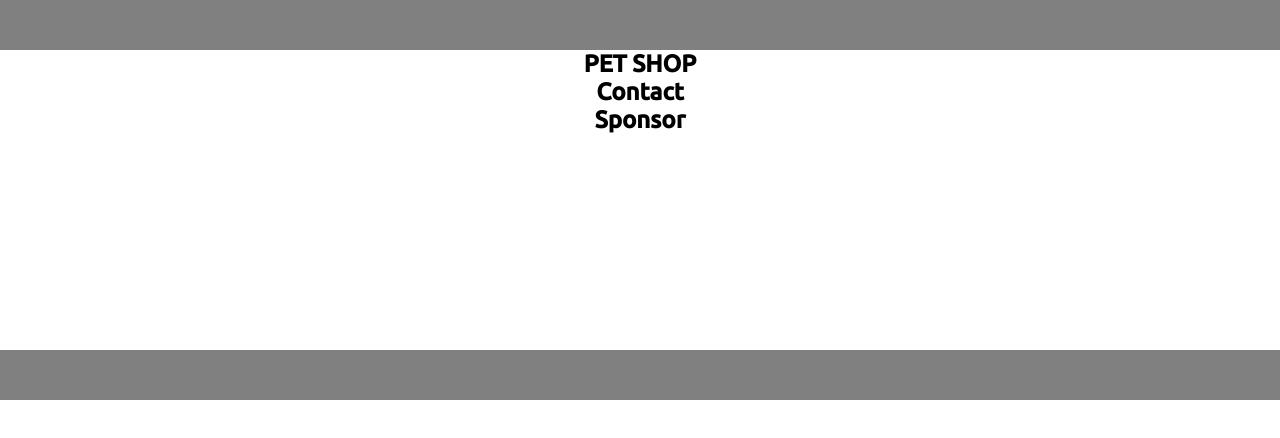
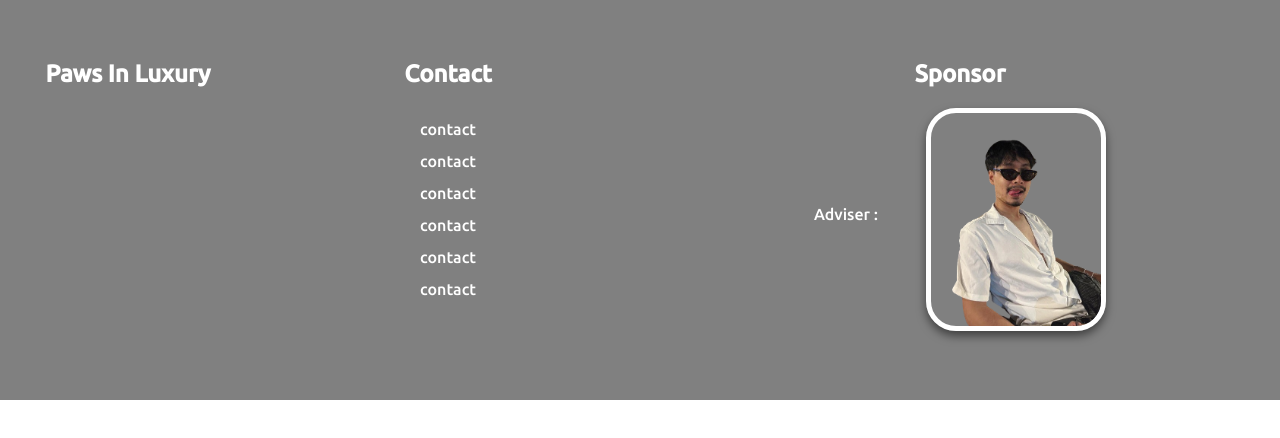
Before and after one commit to NamChoco/project-SE-09, a React (Create React App) app in the folder frontend/: page /footer in a window 1280 px wide. Shown: the top 438 px of the page. Built offline with nearby package versions, Linux system fonts and the light colour scheme.

Commit message:
edit Main Footer SlideMain

```diff
--- a/frontend/src/component/footer/footer.css
+++ b/frontend/src/component/footer/footer.css
@@ -1,3 +1,9 @@
+:root {
+    --orange: #FF6B35;
+    --yellow: #F3D708;
+    --black: #000000;
+}
+
 .Footer {
     width: 100%;
     height: 50vh;
@@ -10,14 +16,108 @@
     text-align: center; /* จัดเนื้อหากลางทั้งแนวนอนและแนวตั้ง */
 }
 
+.Footer h1, .Footer h2, .Footer h3, .Footer p, .Footer a {
+    color: white;
+}
+
+/* //////////////////////////////////////----------Footer----------////////////////////////////////////// */
 .Footer > .site-footer {
-    max-width: 1500px;
+    max-width: 1300px;
     max-height: 300px;
     width: 100%;
     height: 100%;
-    background-color: white;
+    display: flex;
+    /* background-color: white; */
+}
+/* -------------------site-left-footer------------------- */
+.Footer > .site-footer .site-left-footer {
+    width: 20%;
+    height: 100%;
+    /* background-color: aqua; */
 }
 
-.site-footer img {
-    width: 35px;
+.Footer > .site-footer .site-left-footer h2 {
+    padding: 10px;
 }
+
+/* -------------------site-center-footer------------------- */
+.Footer > .site-footer .site-center-footer {
+    width: 30%;
+    height: 100%;
+    /* background-color: bisque; */
+}
+
+.Footer > .site-footer .site-center-footer h2 {
+    padding: 10px;
+}
+
+.Footer > .site-footer .site-center-footer ul {
+    padding: 15px;
+    list-style: none;
+    line-height: 2;
+}
+
+.Footer > .site-footer .site-center-footer li a {
+    text-decoration: none;
+    position: relative;
+}
+
+.Footer > .site-footer .site-center-footer li a::before {
+    content: '';
+    position: absolute;
+    top: 100%;
+    left: 0;
+    width: 0;
+    height: 2px;
+    background-color: var(--yellow);
+    transition: 0.8s;
+}
+
+.Footer > .site-footer .site-center-footer li a:hover::before{
+    width: 100%;
+}
+
+.Footer > .site-footer .site-center-footer li a:hover {
+    color: var(--yellow);
+}
+
+.Footer > .site-footer .site-center-footer li:hover {
+    transform: translateX(2%);
+    transition: 0.8s;
+}
+
+
+/* -------------------site-right-footer------------------- */
+.Footer > .site-footer .site-right-footer {
+    width: 50%;
+    height: 100%;
+    /* background-color: antiquewhite; */
+}
+
+.Footer > .site-footer .site-right-footer h2 {
+    padding: 10px;
+}
+
+.box-content-right-footer {
+    display: flex;
+    text-align: center;
+    align-items: center;
+    justify-content: center;
+}
+
+.Footer > .site-footer .site-right-footer img {
+    margin-top: 10px;
+    margin-left: 3rem;
+    width: 100%;
+    height: auto;
+    width: 180px;
+    border-radius: 30px;
+    border: 5px solid white;
+    box-shadow: 0 5px 10px rgba(0, 0, 0, 0.5);
+}
+
+.Footer > .site-footer .site-right-footer img:hover {
+    width: 190px;
+    transition: 0.8s;
+    animation-timing-function: ease-in-out;
+}
--- a/frontend/src/component/footer/footer.tsx
+++ b/frontend/src/component/footer/footer.tsx
@@ -1,5 +1,7 @@
 // import Facebook from "./../../assets/icon/facebook-app-symbol.png";
 // import Instar from "./../../assets/icon/instagram.png";
+import Sponsor from "../../assets/khem-removebg-preview.png";
+import { NavLink } from 'react-router-dom';
 import './footer.css';
 
 const Footer = () => {
@@ -8,16 +10,40 @@ const Footer = () => {
 
             <div className="Footer">
                 <div className="site-footer">
-                    <div className="site-logo">
-                        <h2>PET SHOP</h2>
+                    <div className="site-left-footer">
+                        <h2>Paws In Luxury</h2>
                     </div>
-                    <div className="followUs">
+
+                    <div className="site-center-footer">
+                        <h2>Contact</h2>
+                        <ul>
+                            <li>
+                                <NavLink to="/messages">contact</NavLink>
+                            </li>
+                            <li>
+                                <NavLink to="/messages">contact</NavLink>
+                            </li>
+                            <li>
+                                <NavLink to="/messages">contact</NavLink>
+                            </li>
+                            <li>
+                                <NavLink to="/messages">contact</NavLink>
+                            </li>
+                            <li>
+                                <NavLink to="/messages">contact</NavLink>
+                            </li>
+                            <li>
+                                <NavLink to="/messages">contact</NavLink>
+                            </li>
+                        </ul>
                     </div>
-                    <div>
-                        <h2>Contact</h2>
-                    </div>
-                    <div>
+
+                    <div className='site-right-footer'>
                         <h2>Sponsor</h2>
+                        <div className="box-content-right-footer">
+                            <p>Adviser :</p>
+                            <img src={ Sponsor } alt="" />
+                        </div>
                     </div>
 
                 </div>
--- a/frontend/src/component/navbar/navbar.css
+++ b/frontend/src/component/navbar/navbar.css
@@ -88,6 +88,16 @@
     white-space: nowrap; /* ป้องกันขึ้นบรรทัดใหม่ */
 }
 
+.site-nav .account-user {
+    display: flex;
+    align-items: center;
+    cursor: pointer;
+}
+
+.site-nav .account-user > h3 {
+    margin-left: 5px;
+}
+
 .site-nav .user .site-basket {
     margin-left: 25px;
 }
--- a/frontend/src/component/navbar/navbar.tsx
+++ b/frontend/src/component/navbar/navbar.tsx
@@ -1,3 +1,4 @@
+import { Link } from 'react-router-dom';
 import accountIMG from './../../assets/icon/account.png';
 import basket from './../../assets/icon/cart.png';
 import search from './../../assets/icon/search.png';
@@ -13,6 +14,7 @@ const Navbar = () => {
                     <div className="logo">
                         <h2>Paws In Luxury</h2>
                     </div>
+
                     <div className="search-container">
                         <form className="site-search">
                             <input type="text" placeholder="Search"/>
@@ -21,21 +23,20 @@ const Navbar = () => {
                             </button>
                         </form>
                     </div>
-
                     <ul>
-                        <li><a href="/">SHOP</a></li>
-                        <li><a href="/">ABOUT</a></li>
-                        <li><a href="/">CONTACT</a></li>
+                        <li><Link to="/">SHOP</Link></li>
+                        <li><Link to="/">ABOUT</Link></li>
+                        <li><Link to="/">CONTACT</Link></li>
                     </ul>
 
                     <div className="user">
-                        <img src={accountIMG} className='account-img' alt='account'/>
-                        <div>
+                        <div className='account-user'>
+                            <img src={accountIMG} className='account-img' alt='account'/>
                             <h3>NamChoco</h3>
                         </div>
 
                         <div className='site-basket'>
-                            <img src={basket} className='basket-img' alt='basket'/>
+                            <Link to='/'><img src={basket} className='basket-img' alt='basket'/></Link>
                         </div>
                     </div>
 
--- a/frontend/src/component/slide-img/slideMain/slideCalc.tsx
+++ b/frontend/src/component/slide-img/slideMain/slideCalc.tsx
@@ -30,7 +30,7 @@ export function SlideCalc ({imageUrls}: ImgSliderProp ) {
                     <img key={url} src={url} className="img-slider-img" alt="pet" style={{translate:  `${-100 * imageIndex}%`}}/>
                 ))}
             </div>
-            <button onClick={showPrevImage} className="img-slider-btn left" style={{left: "0"}}>
+            <button onClick={showPrevImage} className="img-slider-btn left" style={{left: "0"   }}>
                 <ArrowBigLeft/>
             </button>
             <button onClick={showNextImage} className="img-slider-btn" style={{right: "0"}}>
--- a/frontend/src/component/slide-img/slideMain/slideMainCSS.css
+++ b/frontend/src/component/slide-img/slideMain/slideMainCSS.css
@@ -1,3 +1,12 @@
+:root {
+    --orange: #FF6B35;
+    --yellow: #F3D708;
+    --black: #000000;
+}
+
+
+/* //////////////////////////////////////----------slid-img----------////////////////////////////////////// */
+
 .slid-img > *, .slid-img > *::before, .slid-img > *::after {
     box-sizing: border-box;
     border-radius: 10px;
@@ -63,7 +72,6 @@
 
 .img-slider-dot-btn {
     all: unset;
-    /* display: block; */
     cursor: pointer;
     padding: 1rem;
     width: 1rem;
@@ -81,3 +89,26 @@
     height: 100%;
     width: 100%;
 }
+
+/* //////////////////////////////////////----------container-slide-main----------////////////////////////////////////// */
+.container-slide-main {
+    display: flex;
+    width: 100%;
+    height: 80vh;
+    background-color: var(--yellow);
+    justify-content: center;
+    align-items: center;
+    text-align: center;
+}
+
+.hidden-slide-main {
+    opacity: 0;
+    transform: translateY(60px);
+}
+
+.visible-slide-main {
+    opacity: 1;
+    transform: translateY(0);
+    transition: 2.5s;
+    /* สามารถกำหนดสไตล์เพิ่มเติมได้ตามต้องการ */
+}
--- a/frontend/src/page/main.tsx
+++ b/frontend/src/page/main.tsx
@@ -5,12 +5,13 @@ import cat from "../assets/cat/Hero Pedigree Cats.jpg";
 import './mainCSS.css';
 import Navbar from "../component/navbar/navbar";
 import SlideMain from "../component/slide-img/slideMain/slideMain";
+import Footer from "../component/footer/footer";
 
 
 export default function Main() {
 
     function checkVisibility() {
-        const element = document.querySelector('.hidden-text' || '.container-content3') as HTMLElement;
+        const element = document.querySelector('.hidden-text') as HTMLElement;
         const position = element.getBoundingClientRect().top;
         const screenHeight = window.innerHeight;
         console.log(position);
@@ -34,6 +35,7 @@ export default function Main() {
     return (
         <>
             <Navbar />
+
             <div className="container-content1">
                 <div className="header-content-main absolute-middle">
                     <div className="header-content-main-left">
@@ -82,9 +84,10 @@ export default function Main() {
                     </div>
                 </div>
             </div>
-            <div className="container-content3 hidden-text">
-                <SlideMain />
-            </div>
+
+            <SlideMain />
+
+            <Footer />
         </>
     );
 }
--- a/frontend/src/page/mainCSS.css
+++ b/frontend/src/page/mainCSS.css
@@ -152,7 +152,7 @@
     width: 100%;
     height: 100%;
 }
-
+/* -------------------Animation------------------- */
 @keyframes animated-brush {
     0% {
         transform: rotate(0deg);
@@ -187,6 +187,7 @@
 }
 
 /* -------------------Mask linear-gradient------------------- */
+
 .mask {
     /* border: 1px solid white; */
     width: 100%;  /* % ของ parent ของมัน */
@@ -204,7 +205,9 @@
     width: 100%;
     /* background-color: #FF6B35; */
 }
+
 /* ---------- left ---------- */
+
 .container-content2  .content-info-left {
     width: 50%;
 }
@@ -275,3 +278,13 @@
 .container-content3 {
     width: 100%;
 }
+
+/* //////////////////////////////////////----------container content 3----------////////////////////////////////////// */
+.container-content3 {
+    width: 100%;
+    height: 80vh;
+    background-color: #000000;
+    text-align: center;
+    justify-content: center;
+    align-items: center;
+}
```
Also changed, not shown: frontend/src/component/slide-img/slideMain/slideMain.tsx (+28 -2 lines), frontend/src/assets/khem-removebg-preview.png (added).
